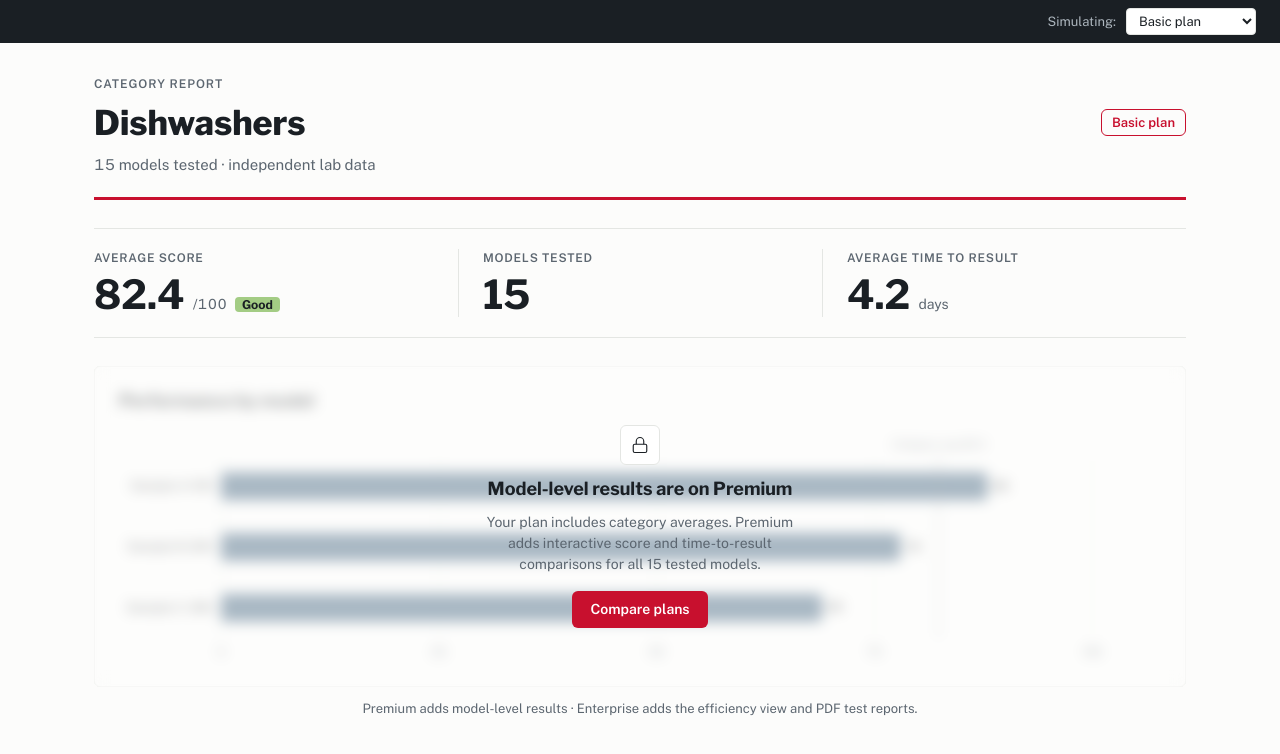
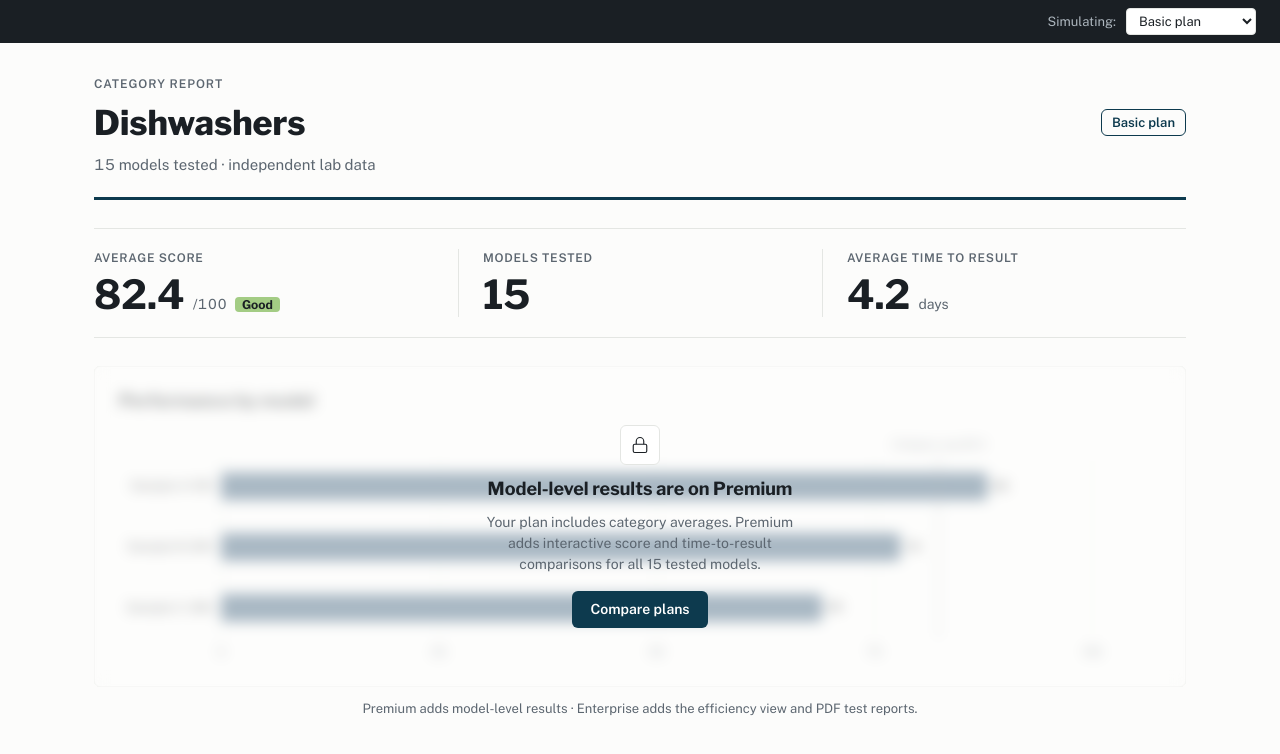
Before and after one commit to Hamza-malikx/product-testing-dashboard, a Vue app: page / in a window 1280 px wide. Shown: the top 754 px of the page. Built offline with nearby package versions, Linux system fonts and the light colour scheme.

Commit message:
style: swap accent to petrol brand token with generated hover variant

```diff
--- a/src/App.vue
+++ b/src/App.vue
@@ -89,8 +89,10 @@ async function onRowDownload(product: Product) {
       </p>
     </header>
 
-    <!-- Keyed by plan: switching fades the old view out and the new one in -->
-    <Transition name="tier-fade" mode="out-in">
+    <!-- Keyed by plan: switching fades the old view out and the new one in.
+         The explicit duration makes Vue use a timer, so a missed browser
+         transition event can never leave the view stuck mid-switch -->
+    <Transition name="tier-fade" mode="out-in" :duration="180">
     <div :key="tier">
     <KpiRow :stats="view.aggregate_stats" />
     <FeatureGate capability="view:charts">
@@ -162,7 +164,7 @@ async function onRowDownload(product: Product) {
   padding: 32px 24px 64px;
 }
 .masthead {
-  border-bottom: 3px solid var(--brand-red);
+  border-bottom: 3px solid var(--accent);
   padding-bottom: 20px;
   margin-bottom: 28px;
 }
@@ -186,8 +188,8 @@ h1 {
   font-weight: 800;
 }
 .plan-chip {
-  border: 1px solid var(--brand-red);
-  color: var(--brand-red);
+  border: 1px solid var(--accent);
+  color: var(--accent);
   border-radius: var(--radius);
   padding: 3px 10px;
   font-size: 13px;
--- a/src/assets/main.css
+++ b/src/assets/main.css
@@ -7,7 +7,10 @@
   --hairline: #e4e6e3; /* thin divider lines and gridlines */
 
   /* Brand and data */
-  --brand-red: #c8102e; /* ONLY for: header rule, primary button, active chip, focus ring */
+  --accent: #0d3a4e; /* ONLY for: header rule, primary button, active chip, focus ring */
+  /* Hover state is generated from the accent (about 11% darker), so a
+     future accent swap stays a one-line change */
+  --accent-hover: color-mix(in srgb, var(--accent) 89%, black);
   --chart-blue: #24537b; /* the single data color for charts */
 
   /* Score badge bands. The badge always shows the number too. */
@@ -54,7 +57,7 @@ h3 {
 
 /* One visible focus style everywhere, in brand red */
 :focus-visible {
-  outline: 2px solid var(--brand-red);
+  outline: 2px solid var(--accent);
   outline-offset: 2px;
 }
 
--- a/src/components/dashboard/ProductTable.vue
+++ b/src/components/dashboard/ProductTable.vue
@@ -107,14 +107,14 @@ const bestId = computed(() => sorted.value[0]?.id)
   font-size: 13px;
   font-weight: 600;
   color: #fff;
-  background: var(--brand-red);
+  background: var(--accent);
   border: none;
   border-radius: var(--radius);
   padding: 7px 14px;
   cursor: pointer;
 }
 .primary-btn:hover {
-  background: #a90d27;
+  background: var(--accent-hover);
 }
 /* Scrolling clips the focus tooltips, so the table only becomes
    scrollable on narrow screens where it truly needs to. */
--- a/src/components/gating/UpgradePrompt.vue
+++ b/src/components/gating/UpgradePrompt.vue
@@ -68,13 +68,13 @@ p {
   font-size: 14px;
   font-weight: 600;
   color: #fff;
-  background: var(--brand-red);
+  background: var(--accent);
   border: none;
   border-radius: var(--radius);
   padding: 8px 18px;
   cursor: pointer;
 }
 .cta:hover {
-  background: #a90d27;
+  background: var(--accent-hover);
 }
 </style>
--- a/src/services/reportPdf.ts
+++ b/src/services/reportPdf.ts
@@ -6,7 +6,7 @@ import type { AggregateStats, Product } from '@/types/models'
 // Colors kept in sync with src/assets/main.css
 const INK = '#1a1f24'
 const MUTED = '#5c6670'
-const RED = '#c8102e'
+const ACCENT = '#0d3a4e'
 
 export interface ReportOptions {
   category: string
@@ -51,7 +51,7 @@ export async function generateReport(opts: ReportOptions): Promise<void> {
   doc.setFont('helvetica', 'bold')
   doc.text(opts.category, margin, y)
   y += 10
-  doc.setDrawColor(RED)
+  doc.setDrawColor(ACCENT)
   doc.setLineWidth(2)
   doc.line(margin, y, pageWidth - margin, y)
   y += 18
```
Also changed, not shown: public/favicon.svg.
